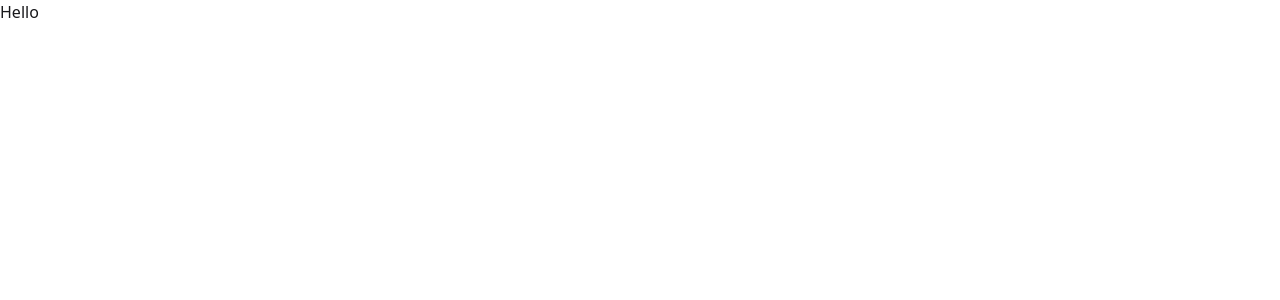
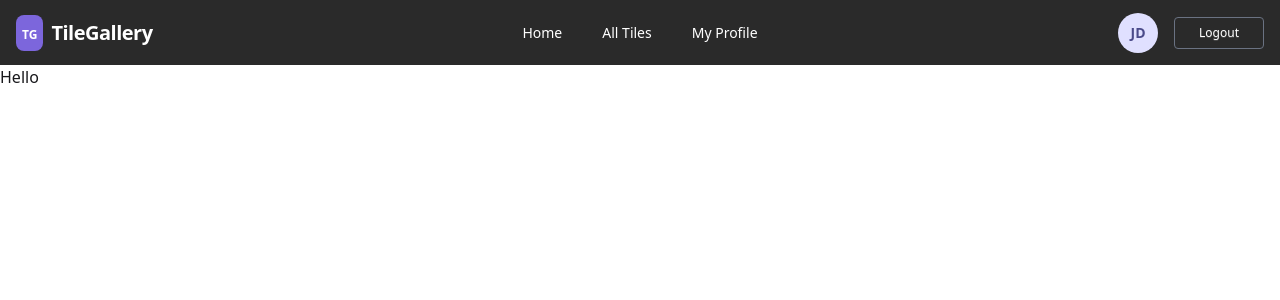
Before and after one commit to HelloMizanur/TheShope-AssignmentEight, a Next.js app: page / in a window 1280 px wide. Shown: the top 300 px of the page. Built offline with nearby package versions, Linux system fonts and the light colour scheme.

Commit message:
Navbar is done

```diff
--- a/package.json
+++ b/package.json
@@ -11,7 +11,8 @@
   "dependencies": {
     "next": "16.2.4",
     "react": "19.2.4",
-    "react-dom": "19.2.4"
+    "react-dom": "19.2.4",
+    "react-icons": "^5.6.0"
   },
   "devDependencies": {
     "@tailwindcss/postcss": "^4",
--- /dev/null
+++ b/src/Components/Shared/Navbar.jsx
@@ -0,0 +1,70 @@
+import Link from "next/link";
+import { GiHamburgerMenu } from "react-icons/gi";
+
+const Navbar = () => {
+  const list = (
+    <>
+      <li>
+        <Link href={"/"}>Home</Link>
+      </li>
+      <li>
+        <Link href={"/alltiles"} className="hover:text-gray-300">
+          All Tiles
+        </Link>
+      </li>
+      <li>
+        <Link href={"/myprofile"} className="hover:text-gray-300">
+          My Profile
+        </Link>
+      </li>
+    </>
+  );
+  return (
+    <div className="navbar bg-[#2a2a2a] px-4 text-white">
+      {/* --- LEFT: Logo --- */}
+      <div className="navbar-start">
+        {/* Mobile Hamburger (shows only on small screens) */}
+        <div className="dropdown">
+          <div tabIndex={0} role="button" className="btn btn-ghost lg:hidden">
+            <GiHamburgerMenu />
+          </div>
+          <ul
+            tabIndex={0}
+            className="menu menu-sm dropdown-content mt-3 z-1 p-2 shadow bg-[#2a2a2a] rounded-box w-52 border border-gray-700"
+          >
+            {list}
+          </ul>
+        </div>
+
+        {/* Logo Branding */}
+        <div className="flex items-center gap-2 cursor-pointer ml-2 lg:ml-0">
+          <div className="bg-[#7c66dc] p-1.5 rounded-lg shrink-0">
+            <span className="font-bold text-xs text-white">TG</span>
+          </div>
+          <span className="text-xl font-semibold tracking-tight hidden sm:inline-block">
+            TileGallery
+          </span>
+        </div>
+      </div>
+
+      {/* --- CENTER: Menu Items (Hidden on Mobile) --- */}
+      <div className="navbar-center hidden lg:flex">
+        <ul className="menu menu-horizontal px-1 gap-4">{list}</ul>
+      </div>
+
+      {/* --- RIGHT: Avatar & Logout --- */}
+      <div className="navbar-end gap-2 sm:gap-4">
+        <div className="avatar placeholder">
+          <div className="bg-[#e0e0ff] text-[#4a4a8a] w-10 rounded-full flex justify-center items-center">
+            <span className="text-sm font-bold">JD</span>
+          </div>
+        </div>
+        <button className="btn btn-outline btn-sm border-gray-500 text-white hover:bg-gray-700 hover:border-gray-400 capitalize px-4 sm:px-6 font-normal">
+          Logout
+        </button>
+      </div>
+    </div>
+  );
+};
+
+export default Navbar;
--- a/src/app/(main)/layout.js
+++ b/src/app/(main)/layout.js
@@ -12,13 +12,14 @@ const geistMono = Geist_Mono({
 });
 
 export const metadata = {
-  title: "The Shop",
-  description: "Generated by create next app",
+  title: "TileGallery",
+  description: "We decored your home",
 };
 
 export default function RootLayout({ children }) {
   return (
     <html
+      data-theme="light"
       lang="en"
       className={`${geistSans.variable} ${geistMono.variable} h-full antialiased`}
     >
--- a/src/app/(main)/page.js
+++ b/src/app/(main)/page.js
@@ -1,3 +1,10 @@
+import Navbar from "@/Components/Shared/Navbar";
+
 export default function Home() {
-  return <>Hello</>;
+  return (
+    <>
+      <Navbar />
+      Hello
+    </>
+  );
 }
--- /dev/null
+++ b/src/app/not-found.js
@@ -0,0 +1,11 @@
+import Link from "next/link";
+
+export default function NotFound() {
+  return (
+    <div>
+      <h2>Not Found</h2>
+      <p>Could not find requested resource</p>
+      <Link href="/">Return Home</Link>
+    </div>
+  );
+}
```
Also changed, not shown: 1 other file (tests, documents, lock files or other folders).
